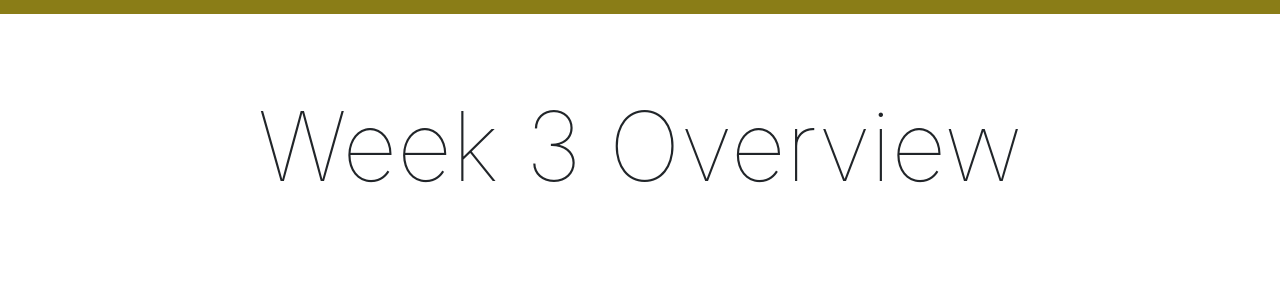
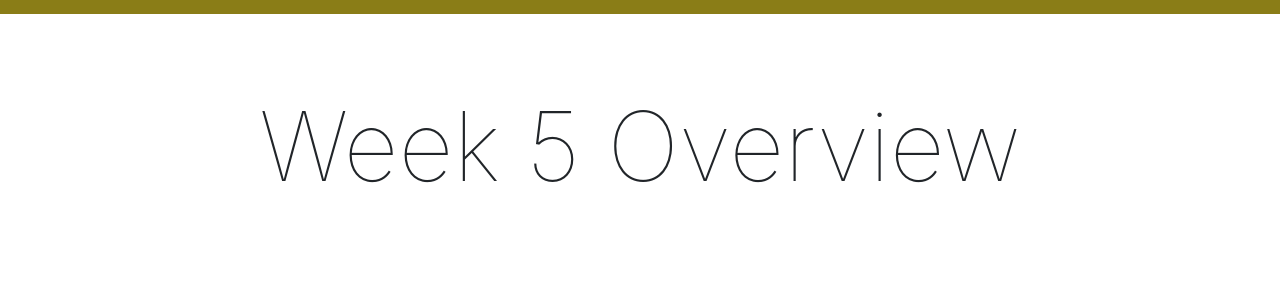
Before and after one commit to Montana-Media-Arts/460_GameEngines-Fall2023, a Jekyll site: the page built from modules/week-5/_posts/2017-01-01-overview.md, in a window 1280 px wide. Shown: the part 333-633 px from the top of the page. Built offline with Jekyll 4.4.1, drawn with Linux system fonts in a browser that asks for light colours; nearby versions of some CDN libraries.

Commit message:
Update 2017-01-01-overview.md

```diff
--- a/modules/week-5/_posts/2017-01-01-overview.md
+++ b/modules/week-5/_posts/2017-01-01-overview.md
@@ -3,7 +3,7 @@ title: Weekly Overview
 module: 5
 ---
 
-# Week 3 Overview <br />
+# Week 5 Overview <br />
 
 ## Design a new Game
 
```
